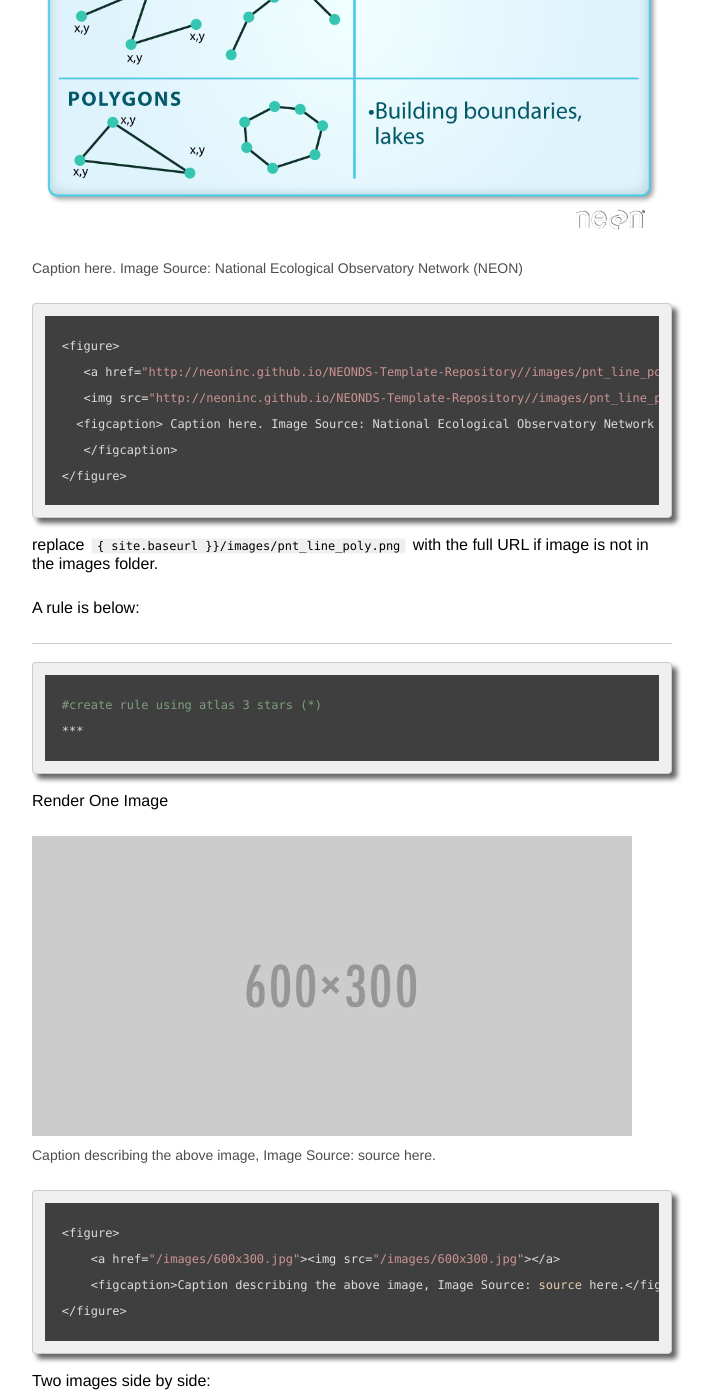
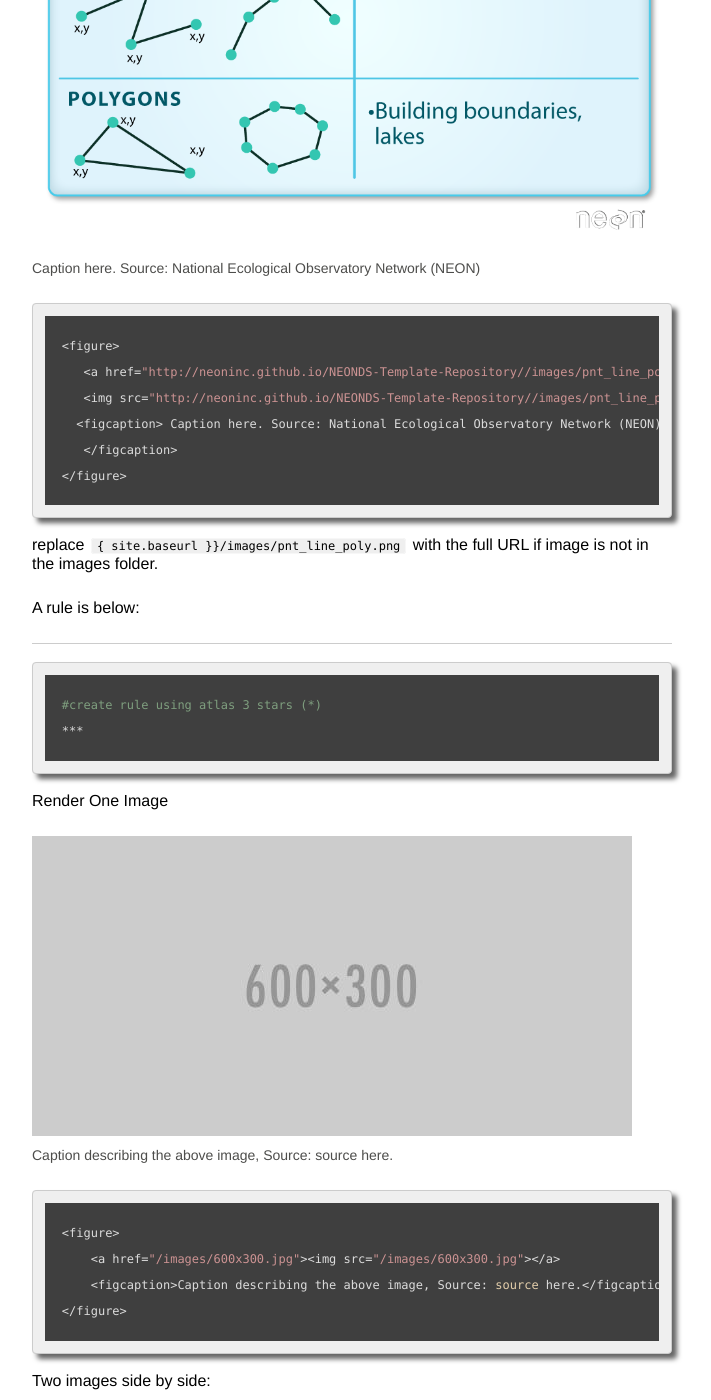
Before and after one commit to leloulight/NEONDS-Template-Repository, a Jekyll site: the page built from _posts/2015-12-16-example-post-styles.md, in a window 1280 px wide and 1400 px high, scrolled down 4955 px. Shown: the whole window, without its empty margins (288-999 px from the left). Built offline with Jekyll 4.4.1, drawn with Linux system fonts in a browser that asks for light colours; nearby versions of some CDN libraries.

Commit message:
Changed Image Sourece:  to Source:

```diff
--- a/_posts/2015-12-16-example-post-styles.md
+++ b/_posts/2015-12-16-example-post-styles.md
@@ -191,14 +191,14 @@ Any image with caption & source:
 <figure>
     <a href="{{ site.baseurl }}/images/pnt_line_poly.png">
     <img src="{{ site.baseurl }}/images/pnt_line_poly.png"></a>
-    <figcaption> Caption here. Image Source: National Ecological Observatory Network (NEON)
+    <figcaption> Caption here. Source: National Ecological Observatory Network (NEON)
     </figcaption>
 </figure>
 
     <figure>
        <a href="{{ site.baseurl }}/images/pnt_line_poly.png">
        <img src="{{ site.baseurl }}/images/pnt_line_poly.png"></a>
-      <figcaption> Caption here. Image Source: National Ecological Observatory Network (NEON)
+      <figcaption> Caption here. Source: National Ecological Observatory Network (NEON)
        </figcaption>
     </figure>
 
@@ -217,12 +217,12 @@ Render One Image
 
 <figure>
     <a href="/images/600x300.jpg"><img src="/images/600x300.jpg"></a>
-    <figcaption>Caption describing the above image, Image Source: source here.</figcaption>
+    <figcaption>Caption describing the above image, Source: source here.</figcaption>
 </figure>
 
 	<figure>
 	    <a href="/images/600x300.jpg"><img src="/images/600x300.jpg"></a>
-	    <figcaption>Caption describing the above image, Image Source: source here.</figcaption>
+	    <figcaption>Caption describing the above image, Source: source here.</figcaption>
 	</figure>
 
 Two images side by side:
```
